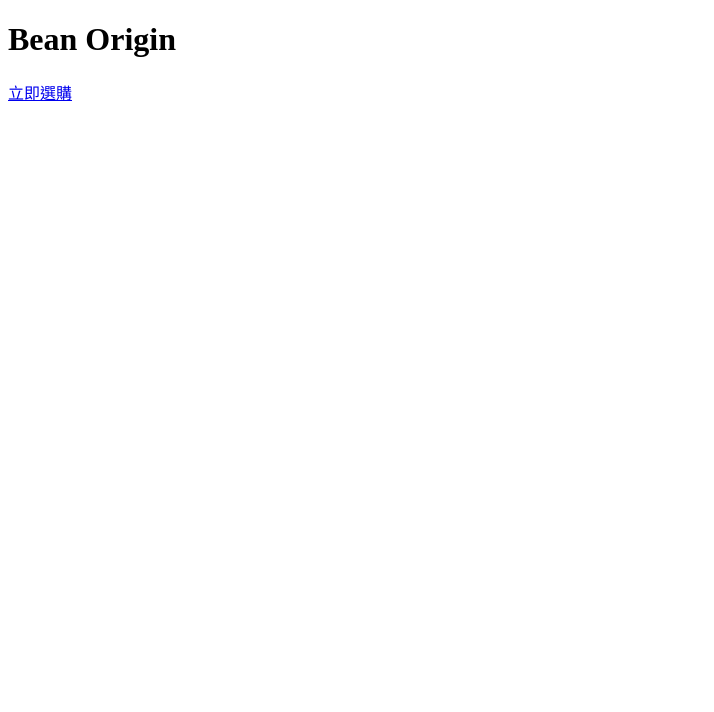
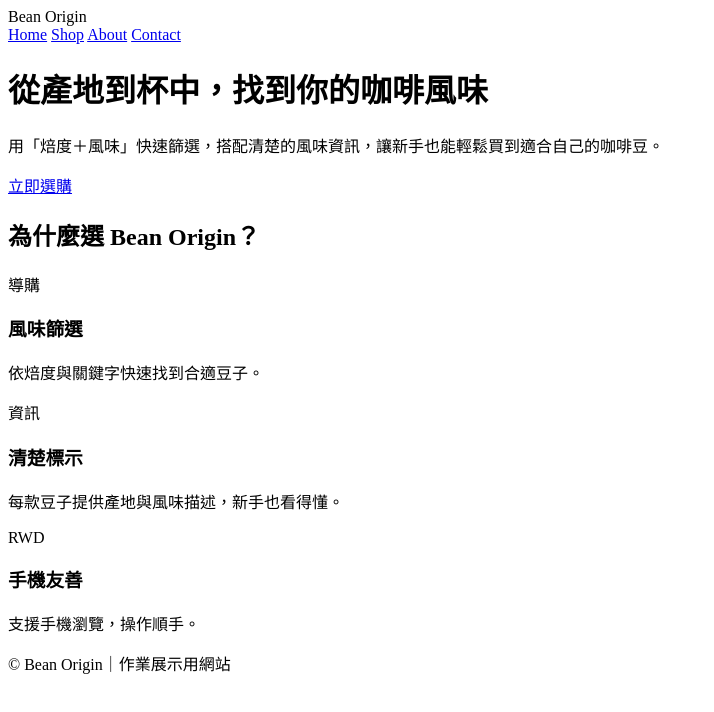
Before and after one commit to nicomiyou-cpu/bean-origin, a plain HTML site: page index.html in a window 1280 px wide. Shown: the whole page, without its empty margins (0-714 px from the left). Drawn offline with Linux system fonts and the light colour scheme.

Commit message:
Refactor index.html structure and add navigation

```diff
--- a/index.html
+++ b/index.html
@@ -1 +1,55 @@
-<!DOCTYPE html><html lang='zh-Hant'><head><meta charset='UTF-8'><meta name='viewport' content='width=device-width, initial-scale=1.0'><title>Bean Origin｜Home</title><link rel='stylesheet' href='css/style.css'></head><body><h1>Bean Origin</h1><a href='shop.html'>立即選購</a></body></html>
+<!DOCTYPE html>
+<html lang="zh-Hant">
+<head>
+  <meta charset="UTF-8" />
+  <meta name="viewport" content="width=device-width, initial-scale=1.0"/>
+  <title>Bean Origin｜Home</title>
+  <link rel="stylesheet" href="css/style.css">
+</head>
+<body>
+<header>
+  <div class="container header-wrap">
+    <div class="brand">Bean Origin</div>
+    <nav>
+      <a href="index.html">Home</a>
+      <a href="shop.html">Shop</a>
+      <a href="about.html">About</a>
+      <a href="contact.html">Contact</a>
+    </nav>
+  </div>
+</header>
+
+<main class="container hero">
+  <div class="hero-card">
+    <h1>從產地到杯中，找到你的咖啡風味</h1>
+    <p>用「焙度＋風味」快速篩選，搭配清楚的風味資訊，讓新手也能輕鬆買到適合自己的咖啡豆。</p>
+    <a class="btn" href="shop.html">立即選購</a>
+  </div>
+
+  <section class="section">
+    <h2>為什麼選 Bean Origin？</h2>
+    <div class="grid">
+      <article class="card">
+        <span class="tag">導購</span>
+        <h3>風味篩選</h3>
+        <p class="small">依焙度與關鍵字快速找到合適豆子。</p>
+      </article>
+      <article class="card">
+        <span class="tag">資訊</span>
+        <h3>清楚標示</h3>
+        <p class="small">每款豆子提供產地與風味描述，新手也看得懂。</p>
+      </article>
+      <article class="card">
+        <span class="tag">RWD</span>
+        <h3>手機友善</h3>
+        <p class="small">支援手機瀏覽，操作順手。</p>
+      </article>
+    </div>
+  </section>
+</main>
+
+<footer class="footer">
+  <div class="container small">© Bean Origin｜作業展示用網站</div>
+</footer>
+</body>
+</html>
```
